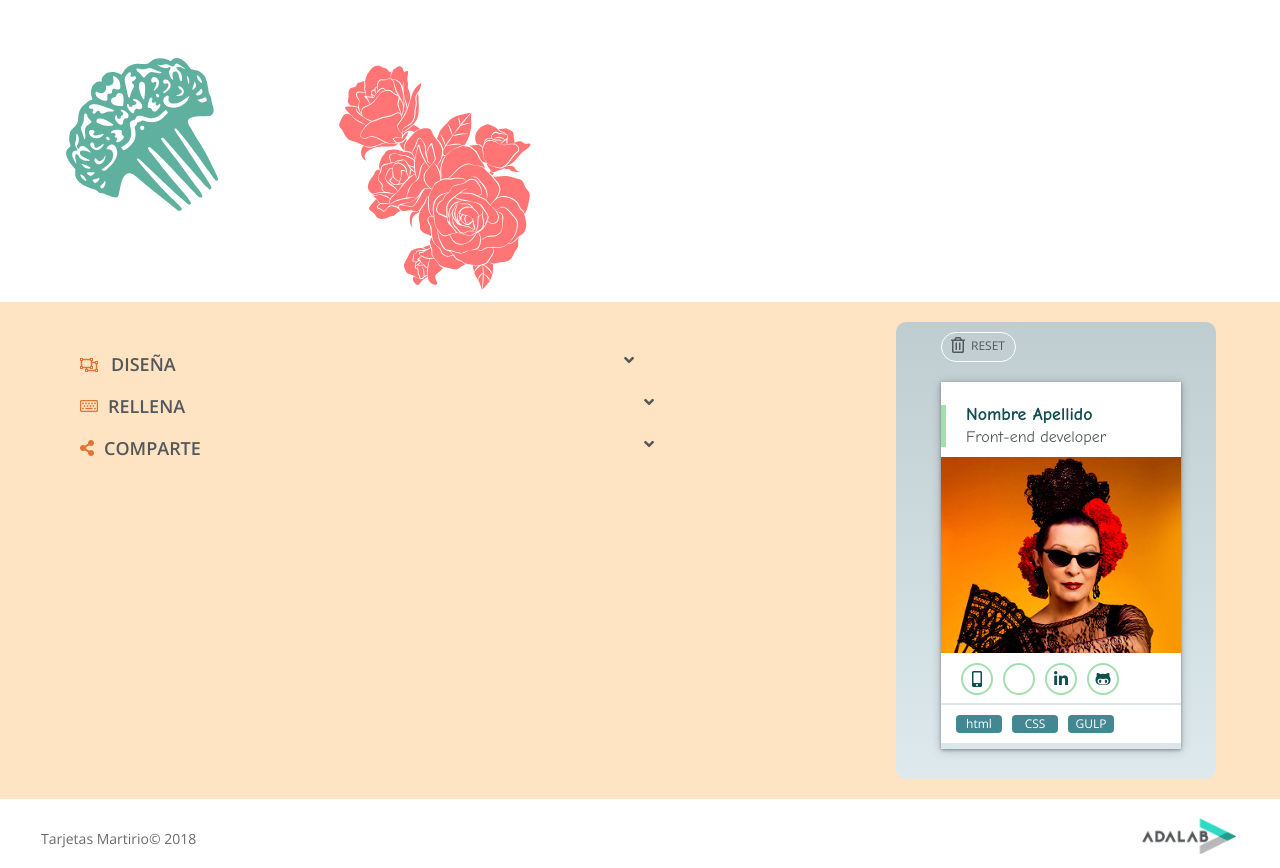
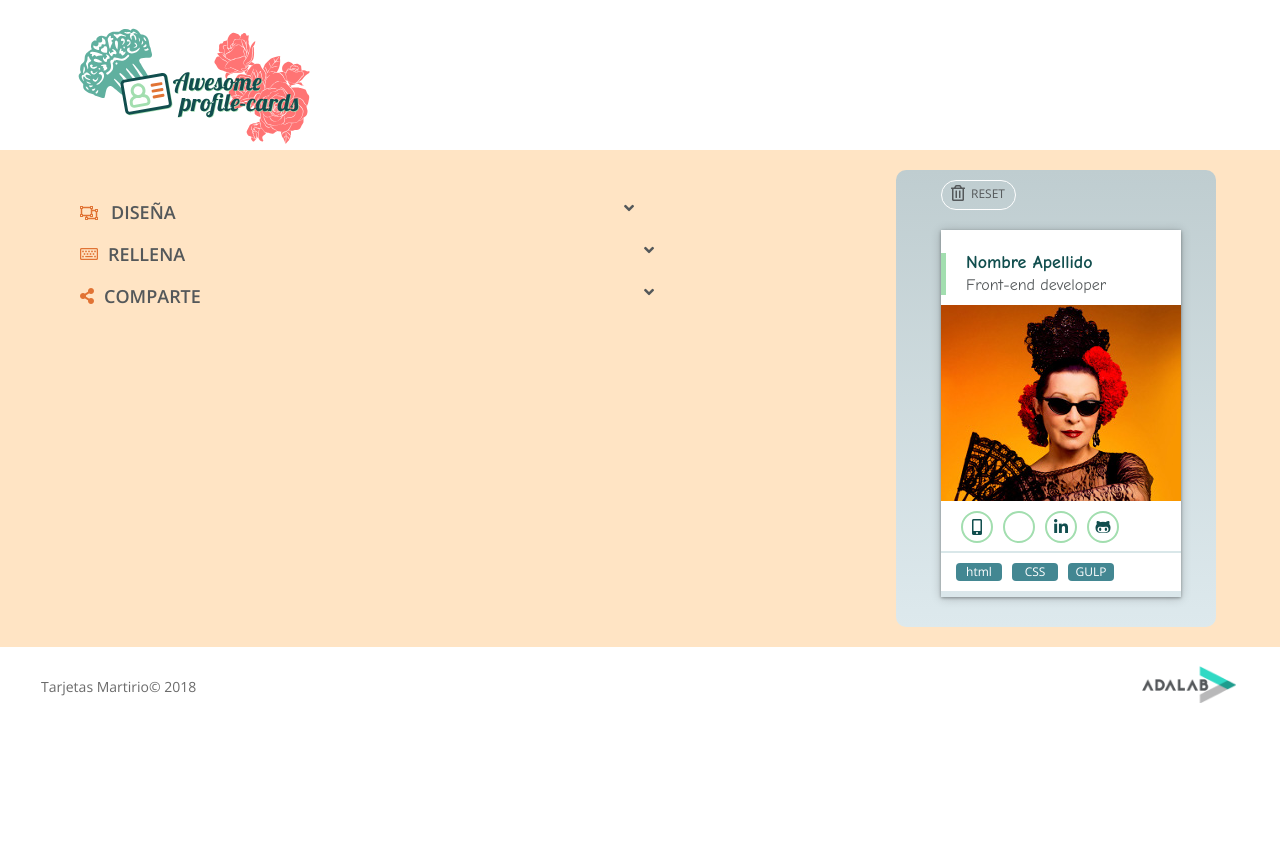
Before and after one commit to irenemherrero/dorcas-s2-tarjetas-martirio, a website: page pages/generator.html in a window 1280 px wide. After the commit the page ends 800 px from the top, so only its background shows below. Drawn offline with nearby package versions, Linux system fonts and the light colour scheme; no server answers; some icons are missing.

Commit message:
improve martirio logo

```diff
--- a/scss/layout/_header-generator.scss
+++ b/scss/layout/_header-generator.scss
@@ -2,15 +2,20 @@
   display: flex;
   margin-left: 40px;
   position: relative;
+  height: 150px;
+&::after {
+  content: '';
+  background-image: url('../../images/before.svg');
+  background-size: contain;
+  background-repeat: no-repeat;
+   display: inline;
+  height: 150px;
+  width: 300px;
+  position: absolute;
+  left: 20px;
 }
-.header__link::after {
-  content: '';
-  display: inline;
-  width: 200px;
-  position: absolute;
-  left: -20px;
 }
 
 .header__img {
-  width: 500px;
+  width: 300px;
 }
```
Also changed, not shown: css/main.css.
